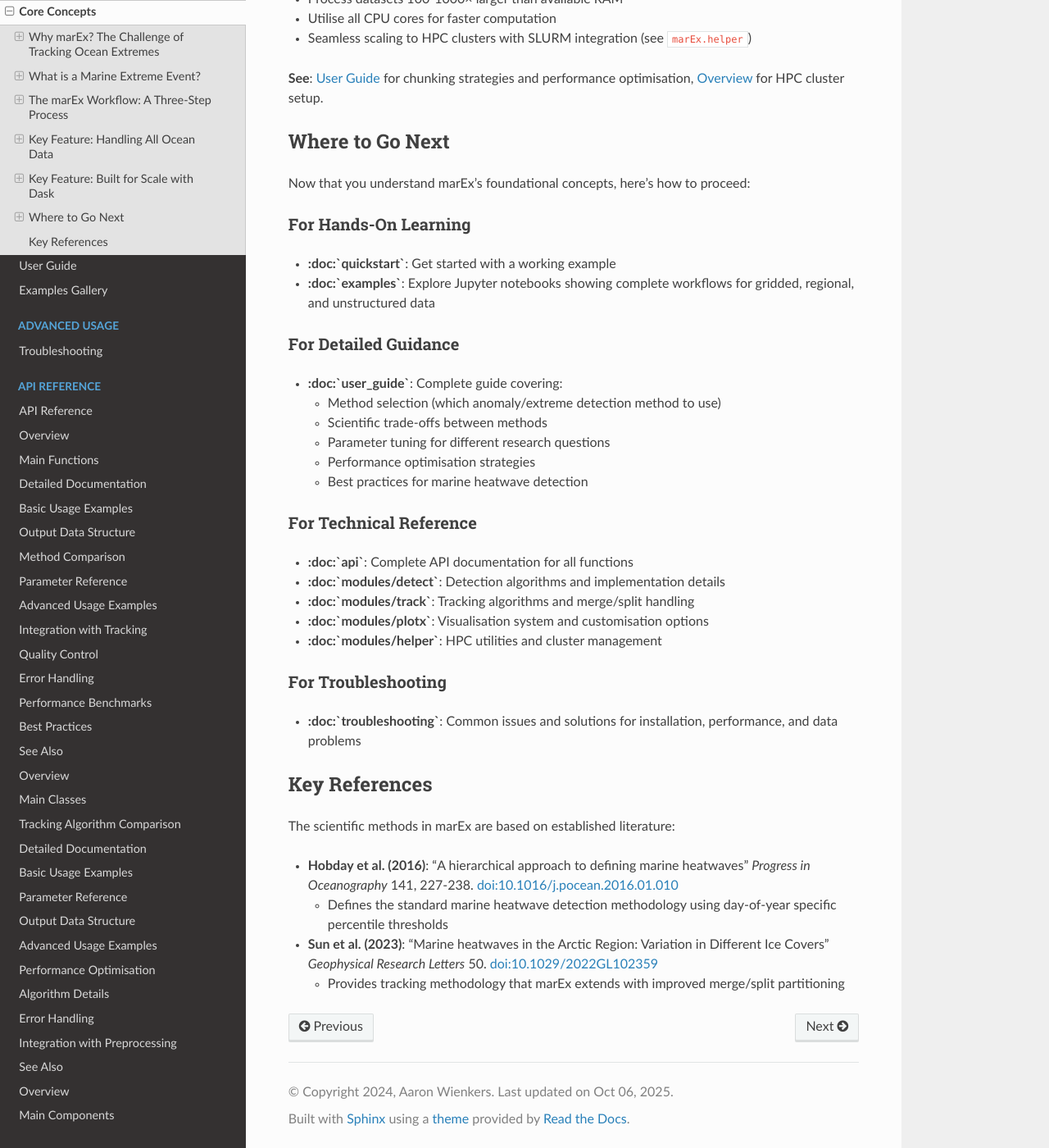
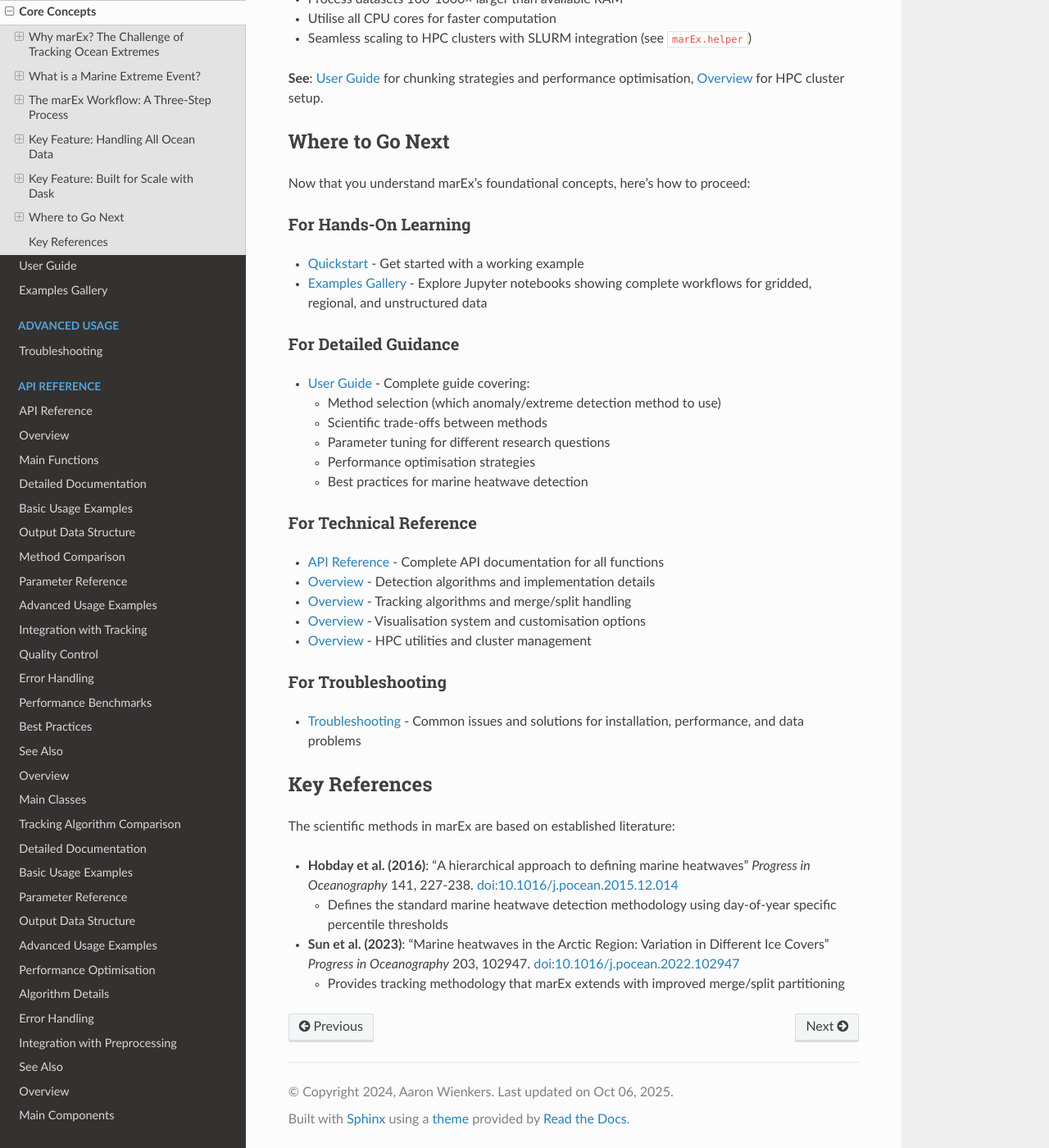
Before and after one commit to wienkers/marEx, a Sphinx documentation site: the page built from docs/concepts.rst, in a window 1280 px wide and 1400 px high, scrolled down 6195 px. Shown: the whole window at 82% size. Built offline with Sphinx 7.4.7 and the Read the Docs theme 3.1.0, drawn with Linux system fonts in a browser that asks for light colours.

Commit message:
Fixes codecov timeout and documentation build bugs

```diff
--- a/docs/concepts.rst
+++ b/docs/concepts.rst
@@ -251,13 +251,13 @@ Now that you understand marEx's foundational concepts, here's how to proceed:
 For Hands-On Learning
 ---------------------
 
-* **:doc:`quickstart`**: Get started with a working example
-* **:doc:`examples`**: Explore Jupyter notebooks showing complete workflows for gridded, regional, and unstructured data
+* :doc:`quickstart` - Get started with a working example
+* :doc:`examples` - Explore Jupyter notebooks showing complete workflows for gridded, regional, and unstructured data
 
 For Detailed Guidance
 ---------------------
 
-* **:doc:`user_guide`**: Complete guide covering:
+* :doc:`user_guide` - Complete guide covering:
 
   * Method selection (which anomaly/extreme detection method to use)
   * Scientific trade-offs between methods
@@ -268,26 +268,26 @@ For Detailed Guidance
 For Technical Reference
 -----------------------
 
-* **:doc:`api`**: Complete API documentation for all functions
-* **:doc:`modules/detect`**: Detection algorithms and implementation details
-* **:doc:`modules/track`**: Tracking algorithms and merge/split handling
-* **:doc:`modules/plotx`**: Visualisation system and customisation options
-* **:doc:`modules/helper`**: HPC utilities and cluster management
+* :doc:`api` - Complete API documentation for all functions
+* :doc:`modules/detect` - Detection algorithms and implementation details
+* :doc:`modules/track` - Tracking algorithms and merge/split handling
+* :doc:`modules/plotx` - Visualisation system and customisation options
+* :doc:`modules/helper` - HPC utilities and cluster management
 
 For Troubleshooting
 -------------------
 
-* **:doc:`troubleshooting`**: Common issues and solutions for installation, performance, and data problems
+* :doc:`troubleshooting` - Common issues and solutions for installation, performance, and data problems
 
 Key References
 ==============
 
 The scientific methods in marEx are based on established literature:
 
-* **Hobday et al. (2016)**: "A hierarchical approach to defining marine heatwaves" *Progress in Oceanography* 141, 227-238. `doi:10.1016/j.pocean.2016.01.010 <https://doi.org/10.1016/j.pocean.2016.01.010>`_
+* **Hobday et al. (2016)**: "A hierarchical approach to defining marine heatwaves" *Progress in Oceanography* 141, 227-238. `doi:10.1016/j.pocean.2015.12.014 <https://doi.org/10.1016/j.pocean.2015.12.014>`_
 
   * Defines the standard marine heatwave detection methodology using day-of-year specific percentile thresholds
 
-* **Sun et al. (2023)**: "Marine heatwaves in the Arctic Region: Variation in Different Ice Covers" *Geophysical Research Letters* 50. `doi:10.1029/2022GL102359 <https://doi.org/10.1029/2022GL102359>`_
+* **Sun et al. (2023)**: "Marine heatwaves in the Arctic Region: Variation in Different Ice Covers" *Progress in Oceanography* 203, 102947. `doi:10.1016/j.pocean.2022.102947 <https://doi.org/10.1016/j.pocean.2022.102947>`_
 
   * Provides tracking methodology that marEx extends with improved merge/split partitioning
--- a/docs/requirements-docs.txt
+++ b/docs/requirements-docs.txt
@@ -10,6 +10,7 @@ sphinx-copybutton>=0.5.0
 sphinx-autodoc-typehints>=1.12.0
 myst-parser>=0.18.0
 nbsphinx>=0.8.0
+sphinxcontrib-video>=0.2.0
 
 # For notebook execution (optional)
 ipykernel
--- a/docs/user_guide.rst
+++ b/docs/user_guide.rst
@@ -776,4 +776,4 @@ When using marEx in publications, please cite:
 * **marEx package**
 * **Marine heatwave methods**: Hobday et al. (2016) for standard MHW definition
 
-For more detailed examples and advanced usage, see the :doc:`examples/index`.
+For more detailed examples and advanced usage, see the :doc:`examples`.
```
Also changed, not shown: 2 other files.
